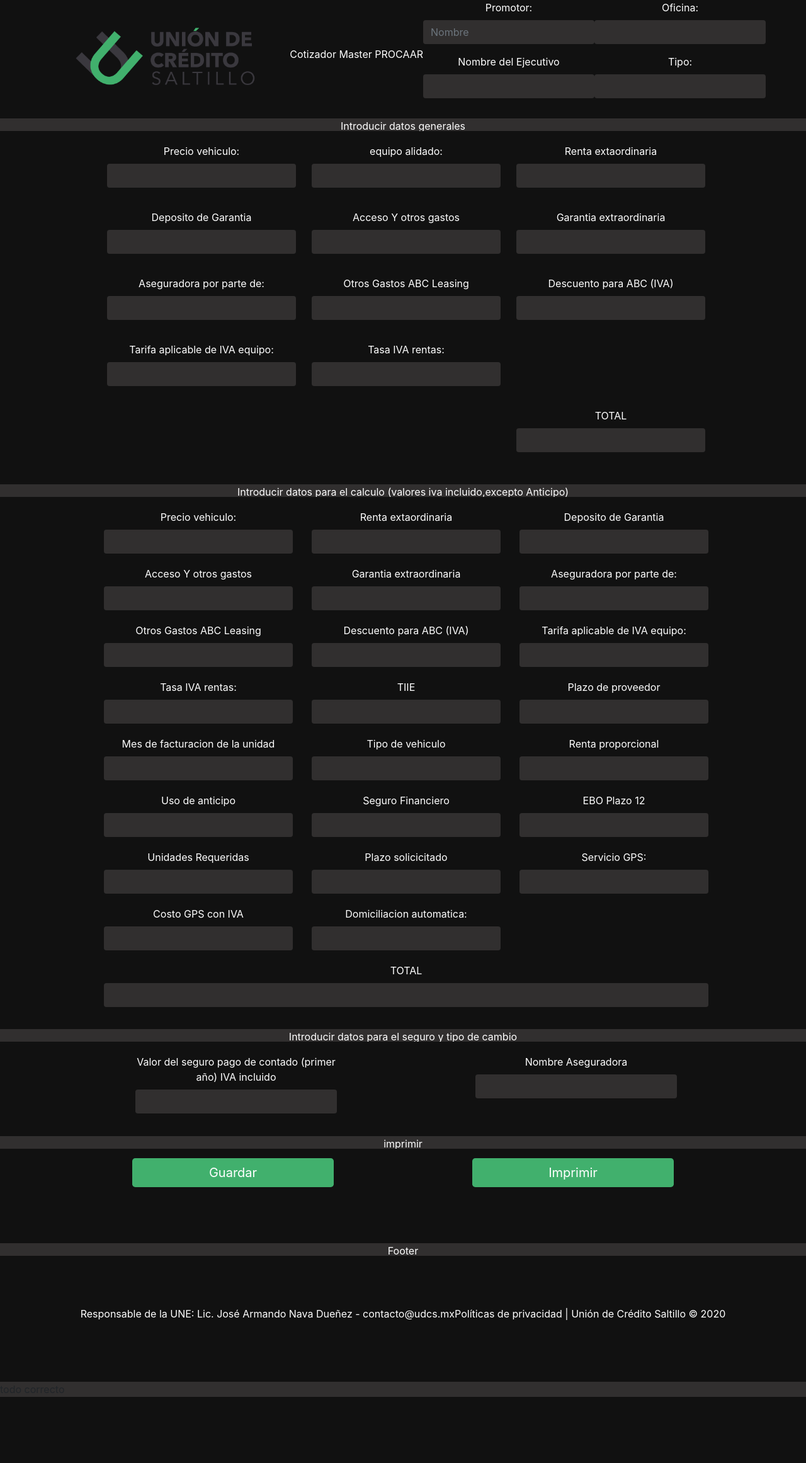
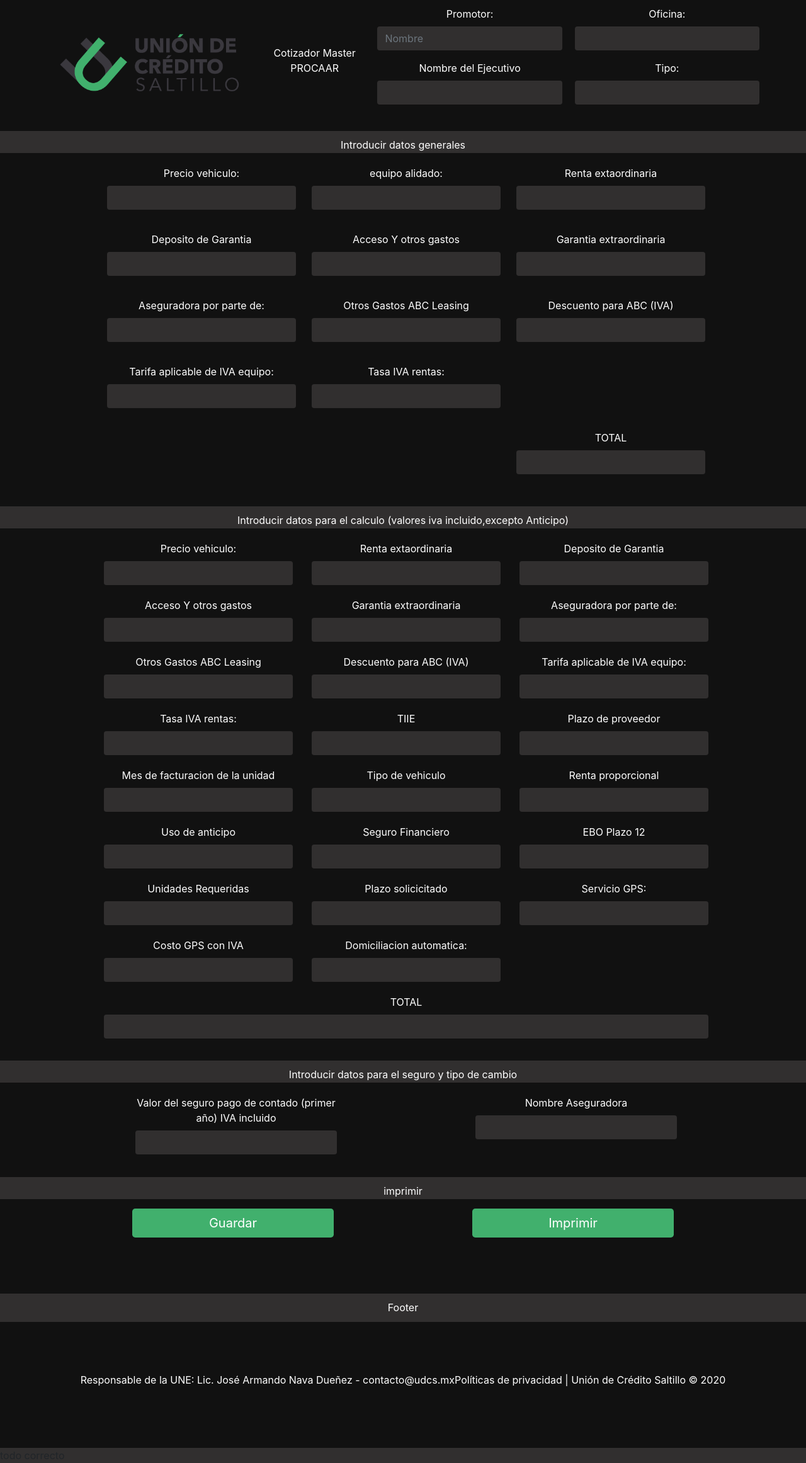
Before and after one commit to Charlysxl99/index.html, a PHP site: page / in a window 1280 px wide. Shown: the whole page at 63% size. Before the commit the page ends 2218 px from the top, so only its background shows below. Run offline with PHP 8.4, Linux system fonts and the light colour scheme.

Commit message:
ajustes listos para subir

```diff
--- a/index.php
+++ b/index.php
@@ -330,10 +330,12 @@
      <p>
        Responsable de la UNE: Lic. José Armando Nava Dueñez - contacto@udcs.mx
        </p>
-       <br>
+      <div>
+
         <p>
           Políticas de privacidad | Unión de Crédito Saltillo © 2020
        </p>
+      </div>
     </div>
     <!--     termina footer -->
     <!-- contenedor todo -->
--- a/style.css
+++ b/style.css
@@ -89,6 +89,10 @@ form .wrapper{
   text-align: center;
   }
 
+  .form_conteiner {
+    width: 30%;
+    margin: 10px;
+}
   .form-control{
     background-color: var(--oscuro_color);
     border: none;
@@ -176,12 +180,12 @@ grid-area: footer;
 .spacio{
   color: var(--blanco_color);
   width: 100vw;
-  height: 20px;
+  height: 35px;
   background-color: var(--oscuro_color);
   text-align: center;
+
 }
-/*
-datos start */
+
 
 .conteiner_datos-uno{
   display: grid;
@@ -350,6 +354,12 @@ datos end */
   grid-row: 1;
   grid-column:1/2 ;
 }
+
+
+.spacio p{
+  margin: 10px auto;
+}
+
 .footer{
   display: flex;
   height: 200px;
```
